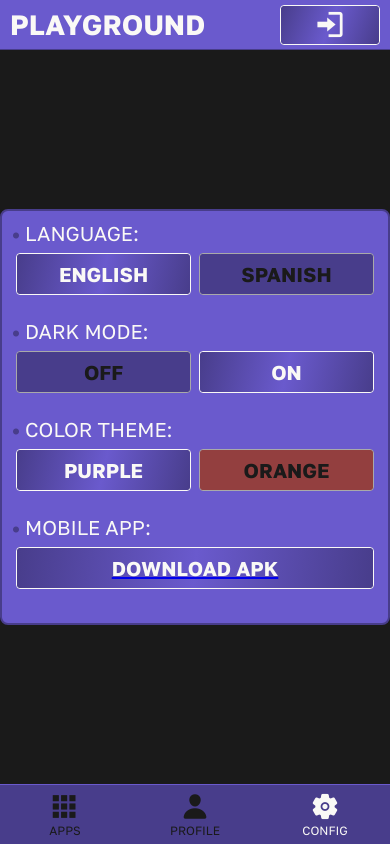
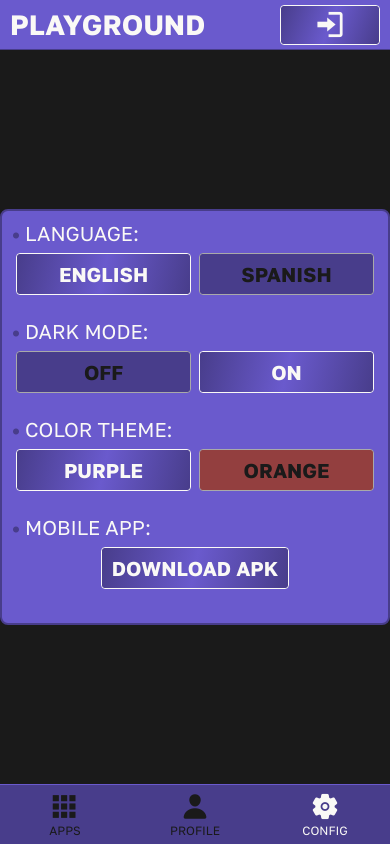
Before and after one commit to santio89/playground-react-native, a React Native app: screen /Settings in a window 390 px wide. Built offline with nearby package versions, Linux system fonts and the light colour scheme.

Commit message:
small fix

```diff
--- a/screens/Settings.jsx
+++ b/screens/Settings.jsx
@@ -1,4 +1,4 @@
-import { StyleSheet, Text, View, ScrollView, TouchableOpacity, Platform } from 'react-native'
+import { StyleSheet, Text, View, ScrollView, TouchableOpacity, Platform, Linking } from 'react-native'
 import { useState, useEffect } from 'react'
 import { useSelector, useDispatch } from 'react-redux'
 import { selectLang, selectDarkMode, selectColorTheme, getSettingsFirebase } from '../store/actions/settings.action.js';
@@ -136,8 +136,7 @@ const Settings = ({ navigation }) => {
                         <View style={styles.settingsItem}>
                             <Text style={[styles.settingsItemLabel]}><Text style={[styles.settingsItemIndicator, altColorTheme && styles.altSettingsItemIndicator]}>•&nbsp;</Text><Text>{text.tryMobile}: </Text></Text>
                             <View style={[styles.settingsItemTextWrapper]}>
-                                <a href={"https://drive.google.com/uc?export=download&id=1Faz_FB5PCiyt15uwwoVS3FZkh-wE8Eqm&confirm=t&uuid=898da175-7d39-41f3-97d8-8e20022a32df&at=AKKF8vxEzlAC2pWTdW30n4u-U-O2:1683223554108"} style={{ flex: 1, marginLeft: '1%', marginRight: '1%', width: '100%', maxWidth: 370 }} target="_blank" rel="noopener noreferrer" download>
-                                    <TouchableOpacity style={[styles.settingsItemTextButton, altColorTheme && styles.altSettingsItemTextButton, styles.itemSelected, { marginLeft: 0, marginRight: 0 }]} >
+                                <TouchableOpacity onPress={() => { Linking.openURL("https://drive.google.com/uc?export=download&id=1Faz_FB5PCiyt15uwwoVS3FZkh-wE8Eqm&confirm=t&uuid=898da175-7d39-41f3-97d8-8e20022a32df&at=AKKF8vxEzlAC2pWTdW30n4u-U-O2:1683223554108") }} style={[styles.settingsItemTextButton, altColorTheme && styles.altSettingsItemTextButton, styles.itemSelected]} >
                                     <LinearGradient
                                         colors={[altColorTheme ? Constants.colorSecondaryDark : Constants.colorPrimaryDark, altColorTheme ? Constants.colorSecondary : Constants.colorPrimary, altColorTheme ? Constants.colorSecondaryDark : Constants.colorPrimaryDark]}
                                         start={{ x: 0, y: 0 }}
@@ -146,7 +145,6 @@ const Settings = ({ navigation }) => {
                                     />
                                     <Text style={[styles.settingsItemText, styles.itemSelected]}>{text.downloadApk}</Text>
                                 </TouchableOpacity>
-                                </a>
                             </View>
                         </View>
                     }
```
Lines whose indentation alone changed are shown as unchanged.
